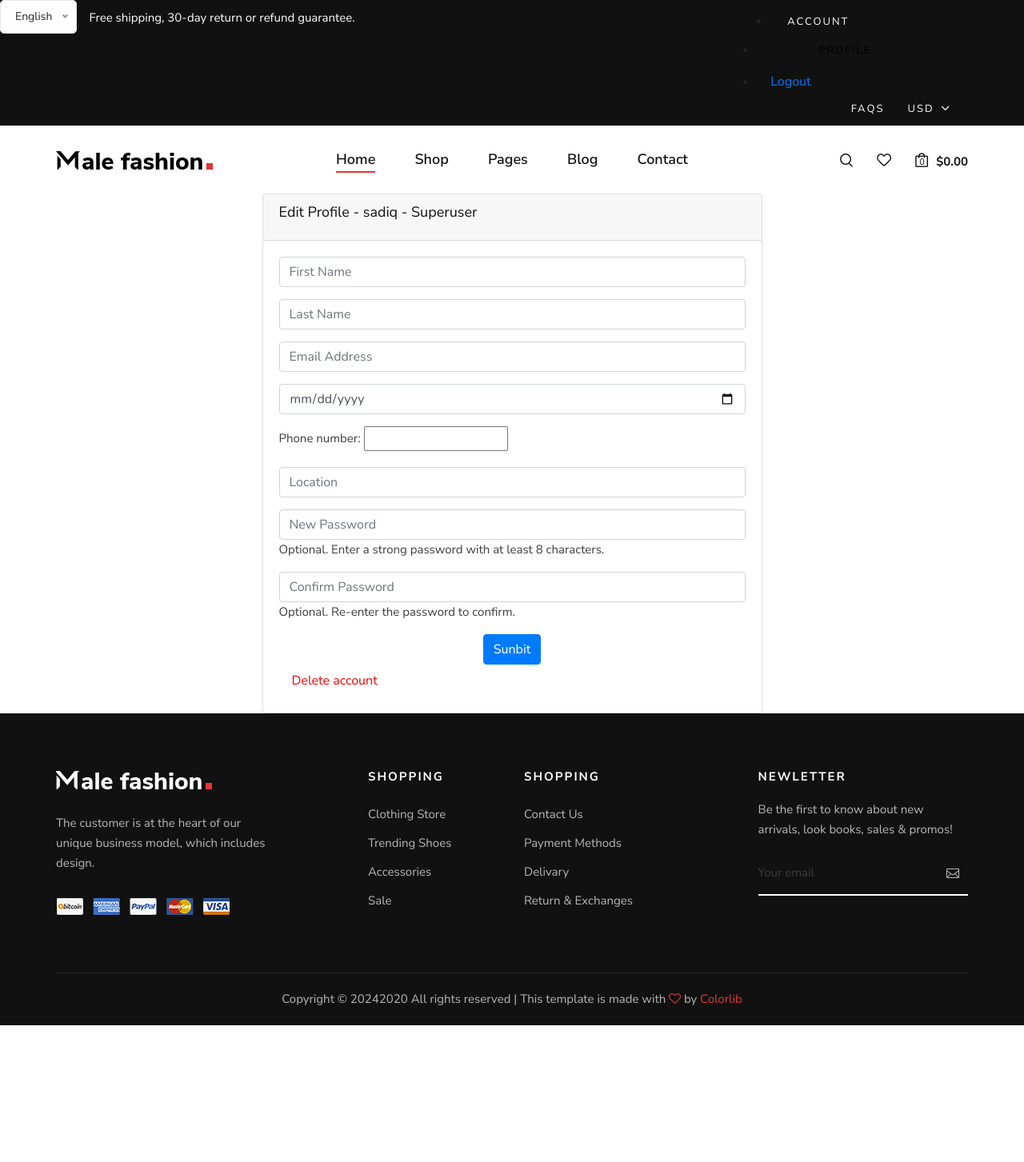
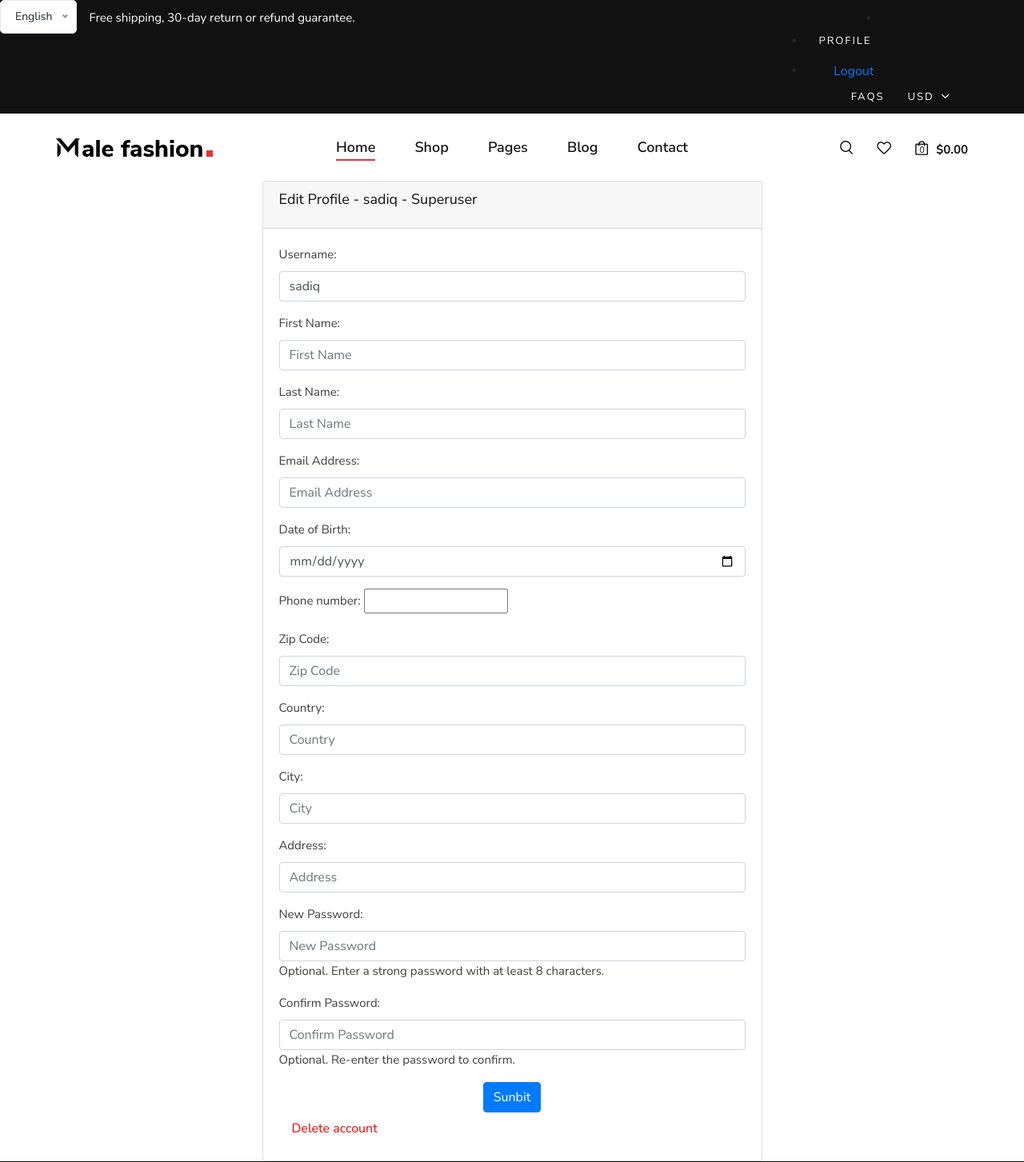
Before and after one commit to sadiqmustafayev/clother_shop-website, a Django app: page /en/user/edit/ in a window 1280 px wide. Shown: the top 1453 px of the page at 80% size. Before the commit the page ends 1282 px from the top, so only its background shows below. Run offline with Django 5.2, Linux system fonts and the light colour scheme; a user stored in the database is signed in; data comes from the database, SQL or seed files in the repository; both versions use the stored data as it was after the commit; some libraries are stand-ins or nearby versions.

Commit message:
MaleFashion

```diff
--- a/api/serializers.py
+++ b/api/serializers.py
@@ -11,4 +11,5 @@ class BlogSerializer(serializers.ModelSerializer):
   def to_representation(self, instance):
     data = super().to_representation(instance)
     data['image'] = instance.image.url
+    data['created_at'] = instance.created_at.strftime('%d-%m-%Y')
     return data
--- a/core/templates/partials/header.html
+++ b/core/templates/partials/header.html
@@ -65,14 +65,17 @@
                     <div class="header__top__right">
                         <div class="header__top__links">
                             {% if user.is_authenticated %}
-                                <li class="nav-item menu-dropdown black-text">
-                                    <a class="nav-link">{% trans 'Account' %}</a>
-                                    <ul class="sub-menu">
-                                        <li><a class="nav-link" href="{% url 'profile_edit' %}" style="color:black;">{% trans 'Profile' %}</a></li>
-                                        <li><form method="POST" action="{% url 'logout' %}">
+                            <li class="nav-item menu-dropdown black-text">
+                                <ul class="sub-menu">
+                                    <li><a class="nav-link" href="{% url 'profile_edit' %}" style="color: #fff;">{% trans 'Profile' %}</a></li>
+                                    <li>
+                                        <form method="POST" action="{% url 'logout' %}">
                                             {% csrf_token %}
-                                            <button type="submit" class="nav-link btn btn-link text-black ">{% trans 'Logout' %}</button>
-                                        </form></li>
+                                            <button type="submit" class="btn btn-link text-black">{% trans 'Logout' %}</button>
+                                        </form>
+                                    </li>
+                                </ul>
+                            </li>
                                     </ul>
                                 </li>
                             {% else %}
--- a/core/urls.py
+++ b/core/urls.py
@@ -1,4 +1,5 @@
 from django.urls import path
+from django.views.i18n import set_language
 from core.views import (
   index,
   about,
@@ -24,4 +25,5 @@ urlpatterns = [
     path('shop/', shop, name='shop'),
     path('shopping-cart/', shopping_cart, name='shopping_cart'),
     path('faq/', faq, name='faq'),
+    path('set-language/', set_language, name='set_language'),
 ]
--- a/user/forms.py
+++ b/user/forms.py
@@ -191,112 +191,159 @@ User = get_user_model()
 
 #update
 class UserUpdateForm(forms.ModelForm):
-  first_name = forms.CharField(
-    label=(''),
-    validators=[
-      RegexValidator(
-        regex=r'^[a-zA-Z]+$',
-        message=_('Please enter only alphabets for your first name'),
-        code='invalid_first_name')
-    ],
-    widget=forms.TextInput(attrs={
-      'class': 'form-control',
-      'placeholder': _('First Name')
-    }))
+    first_name = forms.CharField(
+        label=_('First Name'),
+        validators=[
+            RegexValidator(
+                regex=r'^[a-zA-Z]+$',
+                message=_('Please enter only alphabets for your first name'),
+                code='invalid_first_name'
+            )
+        ],
+        widget=forms.TextInput(attrs={
+            'class': 'form-control',
+            'placeholder': _('First Name')
+        })
+    )
 
-  last_name = forms.CharField(
-    label=(''),
-    validators=[
-      RegexValidator(
-        regex=r'^[a-zA-Z]+$',
-        message=_('Please enter only alphabets for your last name'),
-        code='invalid_last_name')
-    ],
-    widget=forms.TextInput(attrs={
-      'class': 'form-control',
-      'placeholder': _('Last Name')
-    }))
+    last_name = forms.CharField(
+        label=_('Last Name'),
+        validators=[
+            RegexValidator(
+                regex=r'^[a-zA-Z]+$',
+                message=_('Please enter only alphabets for your last name'),
+                code='invalid_last_name'
+            )
+        ],
+        widget=forms.TextInput(attrs={
+            'class': 'form-control',
+            'placeholder': _('Last Name')
+        })
+    )
 
-  email = forms.EmailField(
-    label=(''),
-    widget=forms.EmailInput(attrs={
-      'class': 'form-control',
-      'placeholder': _('Email Address')
-    }))
-  date_of_birth = forms.DateField(
-    label=(''),
-    widget=forms.DateInput(attrs={
-      'class': 'form-control',
-      'type': 'date',
-      'input_formats': ['%d-%m-%Y'],
-    }))
+    email = forms.EmailField(
+        label=_('Email Address'),
+        widget=forms.EmailInput(attrs={
+            'class': 'form-control',
+            'placeholder': _('Email Address')
+        })
+    )
 
-  phone_number = PhoneNumberField(
-    label=(''),
-    widget=forms.TextInput(attrs={
-      'class': 'form-control',
-      'placeholder': _('Phone Number')
-    }))
+    date_of_birth = forms.DateField(
+        label=_('Date of Birth'),
+        widget=forms.DateInput(attrs={
+            'class': 'form-control',
+            'type': 'date',
+            'input_formats': ['%d-%m-%Y'],
+        })
+    )
 
-  location = forms.CharField(
-    label=(''),
-    widget=forms.TextInput(attrs={
-      'class': 'form-control',
-      'placeholder': _('Location')
-    }))
+    phone_number = PhoneNumberField(
+        label=_('Phone Number'),
+        widget=forms.TextInput(attrs={
+            'class': 'form-control',
+            'placeholder': _('Phone Number')
+        })
+    )
 
-  password = forms.CharField(
-    label=(''),
-    widget=forms.PasswordInput(
-      attrs={
-        'autocomplete': 'new-password',
-        'class': 'form-control',
-        'placeholder': _('New Password')
-      }),
-    required=False,
-    help_text=_(
-      _('Optional. Enter a strong password with at least 8 characters.')),
-    validators=[
-      RegexValidator(
-        regex=r'^(?=.*\d)(?=.*[a-z])(?=.*[A-Z])(?=.*[a-zA-Z]).{8,}$',
-        message=_(
-          _('Password must contain at least 8 characters with at least one uppercase letter, one lowercase letter, and one digit.'
-            )),
-        code=_('invalid_password'))
-    ])
+    # Yeni eklenen alanlar
+    username = forms.CharField(
+        label=_('Username'),
+        widget=forms.TextInput(attrs={
+            'class': 'form-control',
+            'placeholder': _('Username')
+        })
+    )
 
-  password_confirmation = forms.CharField(
-    label=(''),
-    widget=forms.PasswordInput(
-      attrs={
-        'autocomplete': 'new-password',
-        'class': 'form-control',
-        'placeholder': _('Confirm Password')
-      }),
-    required=False,
-    help_text=_('Optional. Re-enter the password to confirm.'),
-  )
+    zip_code = forms.CharField(
+        label=_('Zip Code'),
+        widget=forms.TextInput(attrs={
+            'class': 'form-control',
+            'placeholder': _('Zip Code')
+        })
+    )
 
-  class Meta:
-    model = MyUser
-    fields = [
-      'first_name', 'last_name', 'email', 'date_of_birth', 'phone_number',
-      'location'
-    ]
+    country = forms.CharField(
+        label=_('Country'),
+        widget=forms.TextInput(attrs={
+            'class': 'form-control',
+            'placeholder': _('Country')
+        })
+    )
 
-  def clean(self):
-    cleaned_data = super().clean()
-    password = cleaned_data.get('password')
-    password_confirmation = cleaned_data.get('password_confirmation')
+    city = forms.CharField(
+        label=_('City'),
+        widget=forms.TextInput(attrs={
+            'class': 'form-control',
+            'placeholder': _('City')
+        })
+    )
 
-    if password and not password_confirmation:
-      self.add_error('password_confirmation', _('This field is required.'))
+    address = forms.CharField(
+        label=_('Address'),
+        widget=forms.TextInput(attrs={
+            'class': 'form-control',
+            'placeholder': _('Address')
+        })
+    )
+    # ----------------------
 
-    if password_confirmation and not password:
-      self.add_error('password', _('This field is required.'))
+    password = forms.CharField(
+        label=_('New Password'),
+        widget=forms.PasswordInput(
+            attrs={
+                'autocomplete': 'new-password',
+                'class': 'form-control',
+                'placeholder': _('New Password')
+            }
+        ),
+        required=False,
+        help_text=_(
+            _('Optional. Enter a strong password with at least 8 characters.')
+        ),
+        validators=[
+            RegexValidator(
+                regex=r'^(?=.*\d)(?=.*[a-z])(?=.*[A-Z])(?=.*[a-zA-Z]).{8,}$',
+                message=_(
+                    _('Password must contain at least 8 characters with at least one uppercase letter, one lowercase letter, and one digit.')
+                ),
+                code=_('invalid_password')
+            )
+        ]
+    )
 
-    if password and password_confirmation and password != password_confirmation:
-      raise forms.ValidationError(
-        _('Passwords do not match. Please try again.'))
+    password_confirmation = forms.CharField(
+        label=_('Confirm Password'),
+        widget=forms.PasswordInput(
+            attrs={
+                'autocomplete': 'new-password',
+                'class': 'form-control',
+                'placeholder': _('Confirm Password')
+            }
+        ),
+        required=False,
+        help_text=_('Optional. Re-enter the password to confirm.'),
+    )
 
-    return cleaned_data
+    class Meta:
+        model = MyUser
+        fields = [
+            'username', 'first_name', 'last_name', 'email', 'date_of_birth', 'phone_number',
+            'zip_code', 'country', 'city', 'address'
+        ]
+    def clean(self):
+      cleaned_data = super().clean()
+      password = cleaned_data.get('password')
+      password_confirmation = cleaned_data.get('password_confirmation')
+
+      if password and not password_confirmation:
+        self.add_error('password_confirmation', _('This field is required.'))
+
+      if password_confirmation and not password:
+        self.add_error('password', _('This field is required.'))
+
+      if password and password_confirmation and password != password_confirmation:
+        raise forms.ValidationError(
+          _('Passwords do not match. Please try again.'))
+
+      return cleaned_data
```
Also changed, not shown: api/views.py (+11 -0 lines), core/templates/blog-details.html (+1 -9 lines), db.sqlite3.
